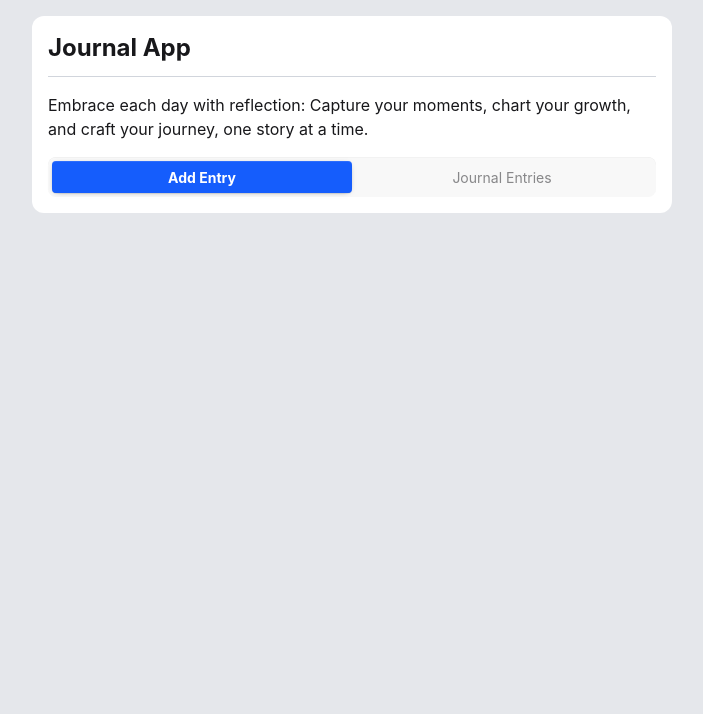
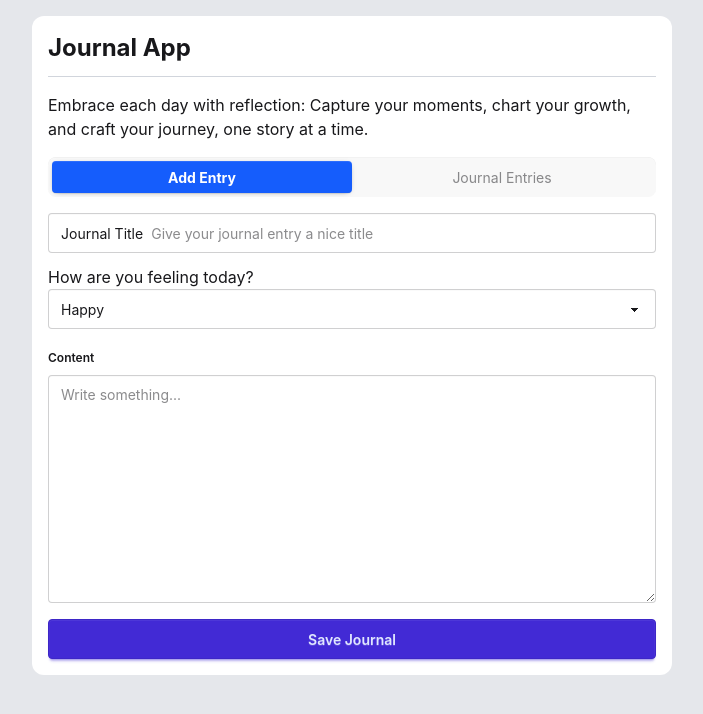
Before and after one commit to nils-vanderwerf/nils-dev-upskill, a React (Vite) app in the folder React/journaling-app/: page / in a window 1280 px wide. Shown: the top 714 px of the page, without its empty margins (288-991 px from the left). Built offline with nearby package versions, Linux system fonts and the light colour scheme.

Commit message:
Create option for adding journal entry

```diff
--- a/React/journaling-app/src/App.tsx
+++ b/React/journaling-app/src/App.tsx
@@ -1,5 +1,6 @@
 import { Header } from './components/Header'
 import { Tabs } from './components/Tabs'
+import { AddJournalForm } from './components/AddJournalForm'
 
 export const App = () => {
   return (
@@ -8,9 +9,8 @@ export const App = () => {
         <div className="flex flex-col gap-4 rounded-xl bg-white p-4">
           <Header />
           <Tabs />
+          <AddJournalForm />
         </div>
-
-        {/* Form */}
       </div>
     </>
   )
--- /dev/null
+++ b/React/journaling-app/src/components/AddJournalForm.tsx
@@ -0,0 +1,29 @@
+export const AddJournalForm = () => {
+  return (
+    <form className="flex flex-col gap-3">
+      <label className="input w-full">
+        Journal Title
+        <input type="text" className="grow" placeholder="Give your journal entry a nice title" />
+      </label>
+      <div className="flex flex-col">
+      <label htmlFor="emotions" className="form-control w-full">
+        How are you feeling today?
+      </label>
+        <select
+          id="emotions"
+          className="select select-bordered w-full"
+        >
+          <option selected>Happy</option>
+          <option>Neutral</option>
+          <option>Sad</option>
+        </select>
+      </div>
+
+      <fieldset className="fieldset">
+        <legend className="fieldset-legend">Content</legend>
+        <textarea className="textarea w-full" rows={10} placeholder="Write something..." />
+      </fieldset>
+      <button type="submit" className="btn btn-primary w-full">Save Journal</button>
+    </form>
+  )
+}
--- /dev/null
+++ b/React/journaling-app/src/components/PathInput.tsx
@@ -0,0 +1,11 @@
+export const PathInput = () => {
+  return (
+    <form>
+      <label className="input w-full">
+        Path
+        <input type="text" className="grow" placeholder="src/app/" />
+        <span className="badge badge-neutral badge-xs">Optional</span>
+      </label>
+    </form>
+  )
+}
```
